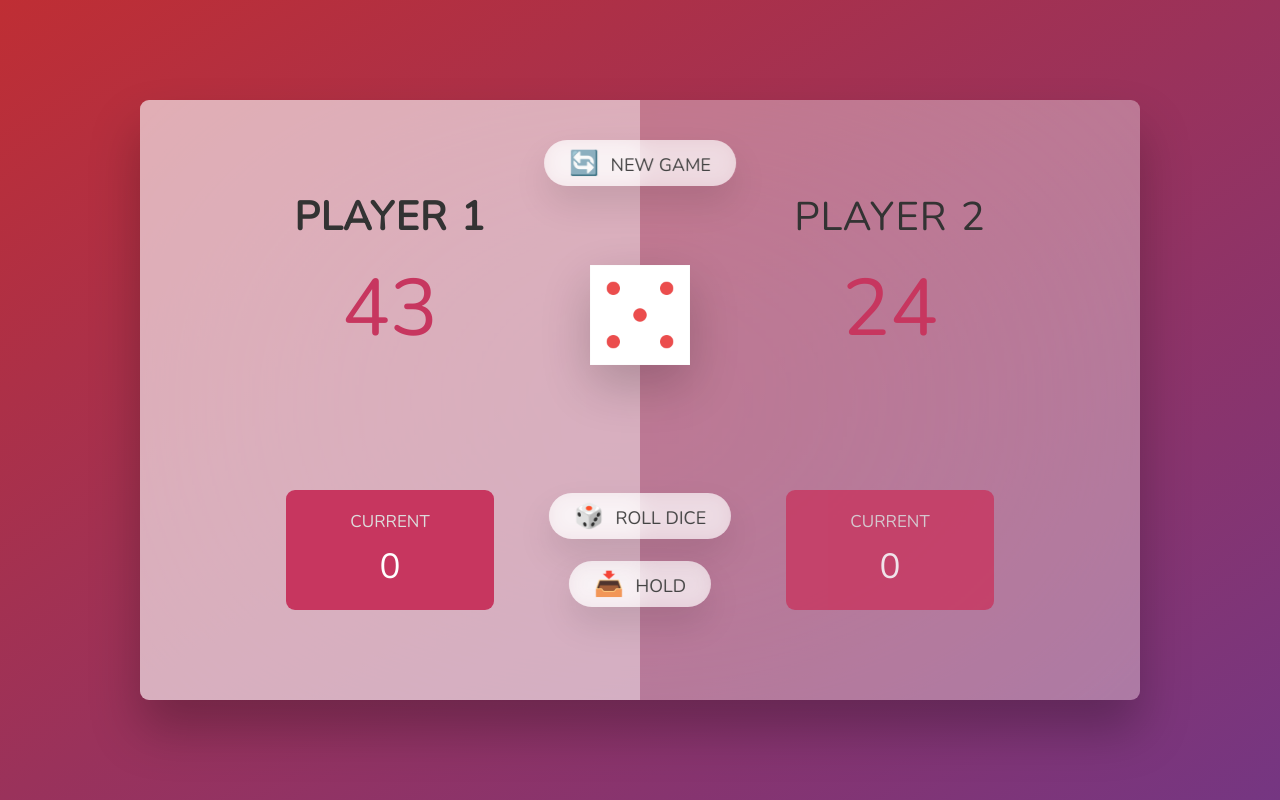
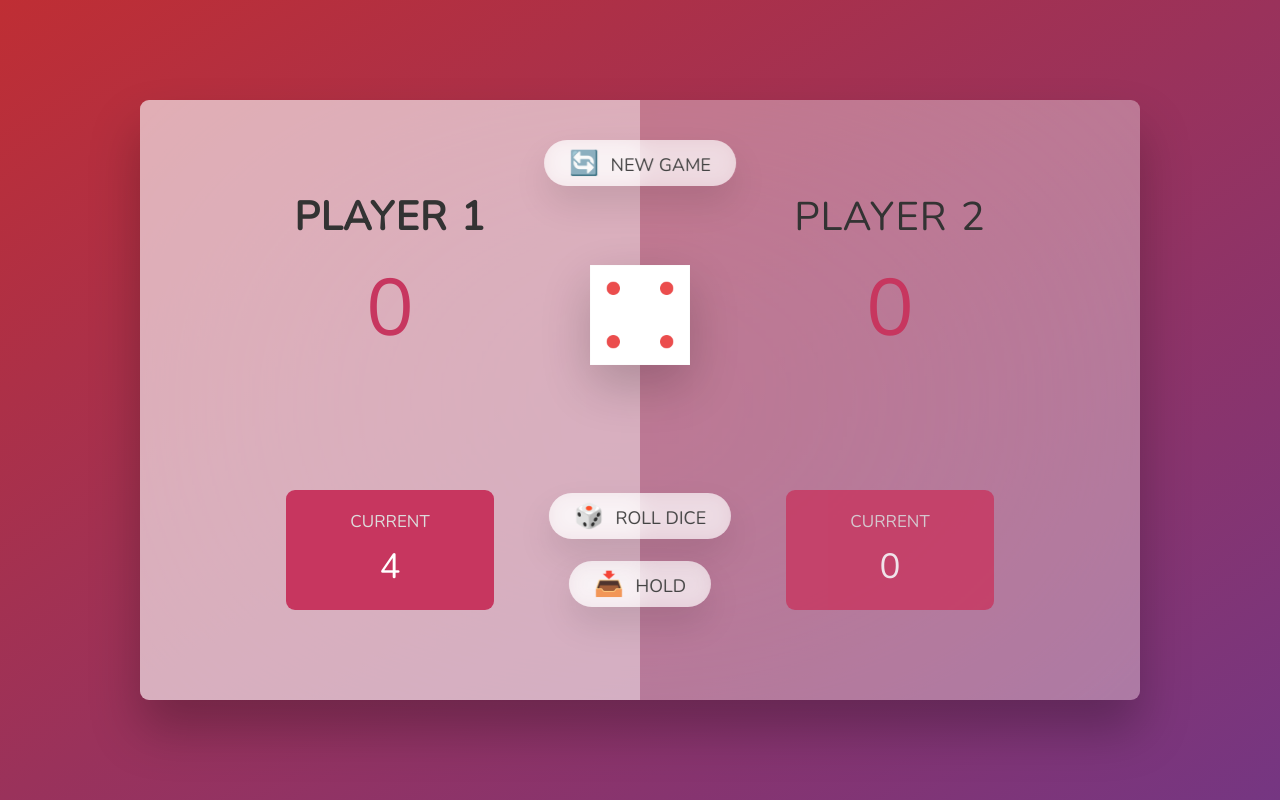
Before and after one commit to AleksandrKlesh/JavaScript, a plain HTML site: page 07-Pig-Game/starter/index.html in a window 1280 px wide. Both pictures are taken after a click on the button "🎲 ROLL DICE". Drawn offline with nearby package versions, Linux system fonts and the light colour scheme.

Commit message:
started doing pig-game

```diff
--- a/07-Pig-Game/starter/script.js
+++ b/07-Pig-Game/starter/script.js
@@ -1 +1,42 @@
 'use strict';
+
+// Selecting elements
+const score0El = document.querySelector('#score--0');
+const score1El = document.getElementById('score--1');
+const diceEl = document.querySelector('.dice');
+const btnNew = document.querySelector('.btn--new');
+const btnRoll = document.querySelector('.btn--roll');
+const btnHold = document.querySelector('.btn--hold');
+const current0El = document.querySelector('#current--0');
+const current1El = document.getElementById('current--1');
+let currentScore = 0;
+
+// Starting conditions
+
+score0El.textContent = 0;
+score1El.textContent = 0;
+
+diceEl.classList.add('hidden');
+
+const diceRoll = () => Math.trunc(Math.random() * 6 + 1);
+
+// Rolling dicw fuctionality
+
+btnRoll.addEventListener('click', function () {
+  // 1. Generating a random dice roll
+  let dice = Number(diceRoll());
+  // 2. Display dice
+  diceEl.src = `dice-${dice}.png`;
+  diceEl.classList.remove('hidden');
+  console.log(dice);
+  // 3. Check for rolled 1, if true switch to next player
+  if (dice !== 1) {
+    // Add dice to the current score
+    currentScore += dice; // CHANGE LATER
+    current0El.textContent = currentScore;
+  } else {
+    // Switching to next player
+    current0El.textContent = 0;
+    console.log('The opponent turn!');
+  }
+});
--- a/07-Pig-Game/starter/style.css
+++ b/07-Pig-Game/starter/style.css
@@ -4,6 +4,10 @@
   margin: 0;
   padding: 0;
   box-sizing: inherit;
+}
+
+.hidden {
+  display: none;
 }
 
 html {
```
